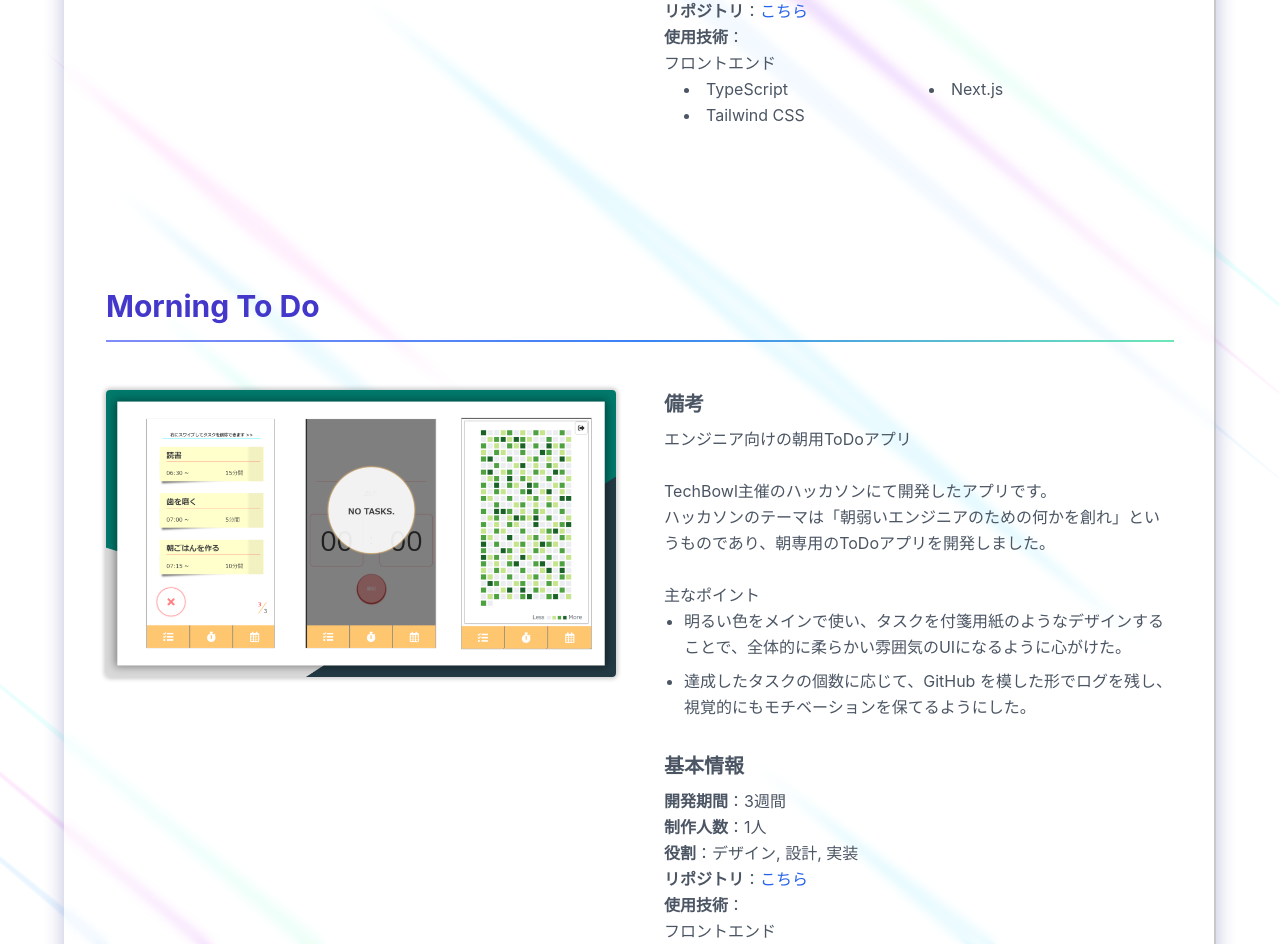
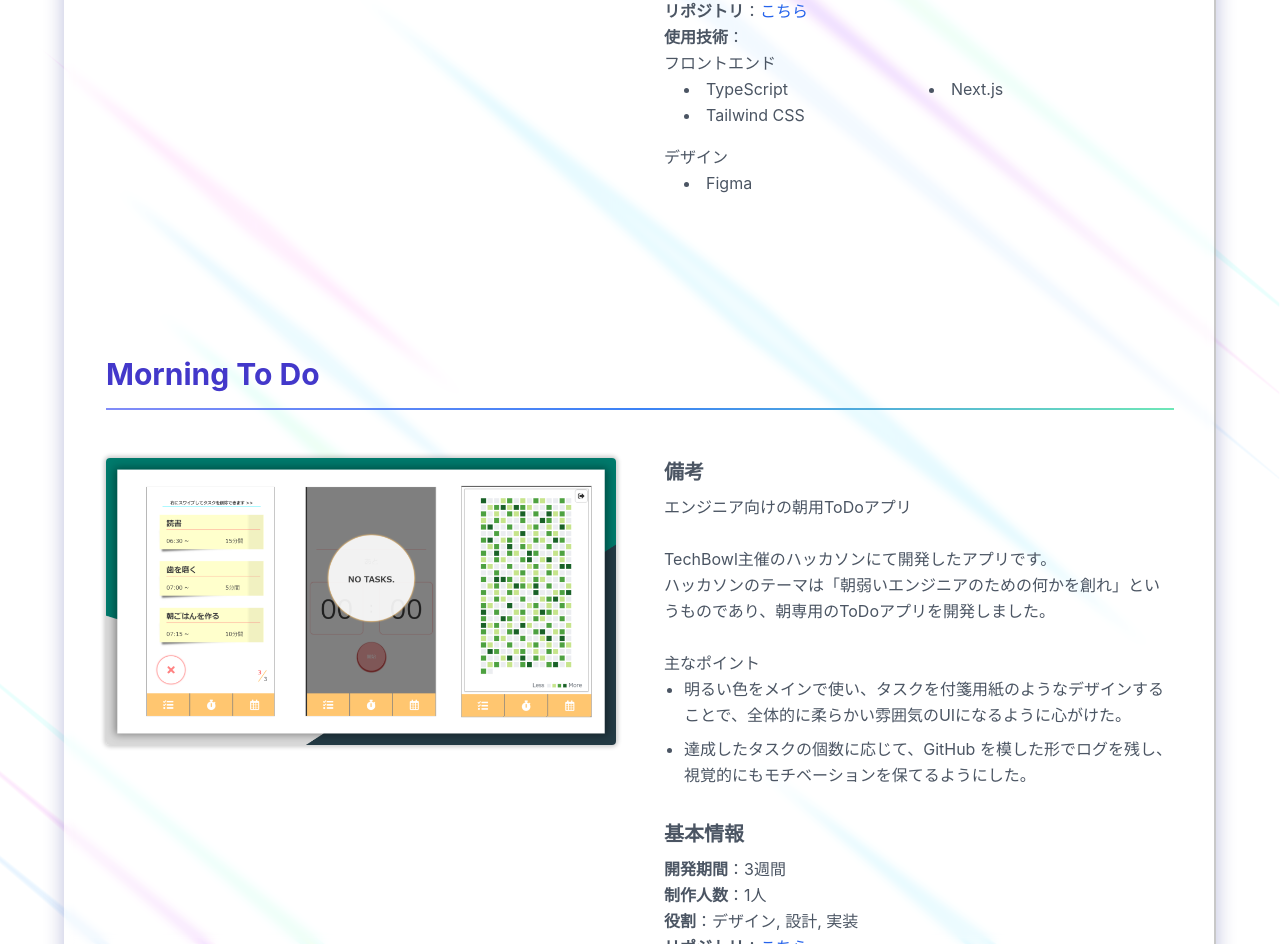
Before and after one commit to tksx1227/Portfolio, a Next.js app: page /products-detail in a window 1280 px wide. Shown: the part 894-1838 px from the top of the page. Built offline with nearby package versions, Linux system fonts and the light colour scheme.

Commit message:
[update] 使用技術に Figma を追加

```diff
--- a/src/const/productInfo.ts
+++ b/src/const/productInfo.ts
@@ -26,6 +26,7 @@ export const productList: ProductInfo[] = [
         type: "フロントエンド",
         techs: ["TypeScript", "Next.js", "Tailwind CSS"],
       },
+      { type: "デザイン", techs: ["Figma"] },
     ],
   },
   {
```
